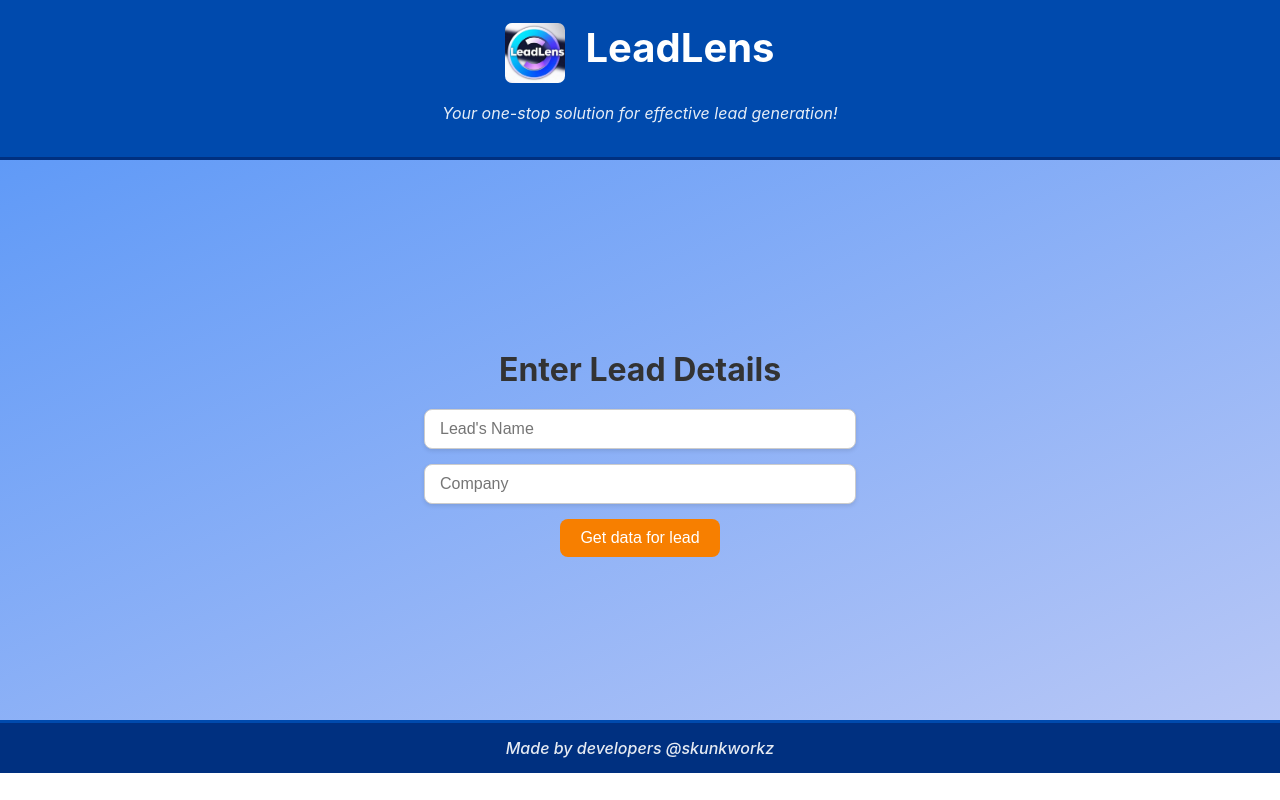
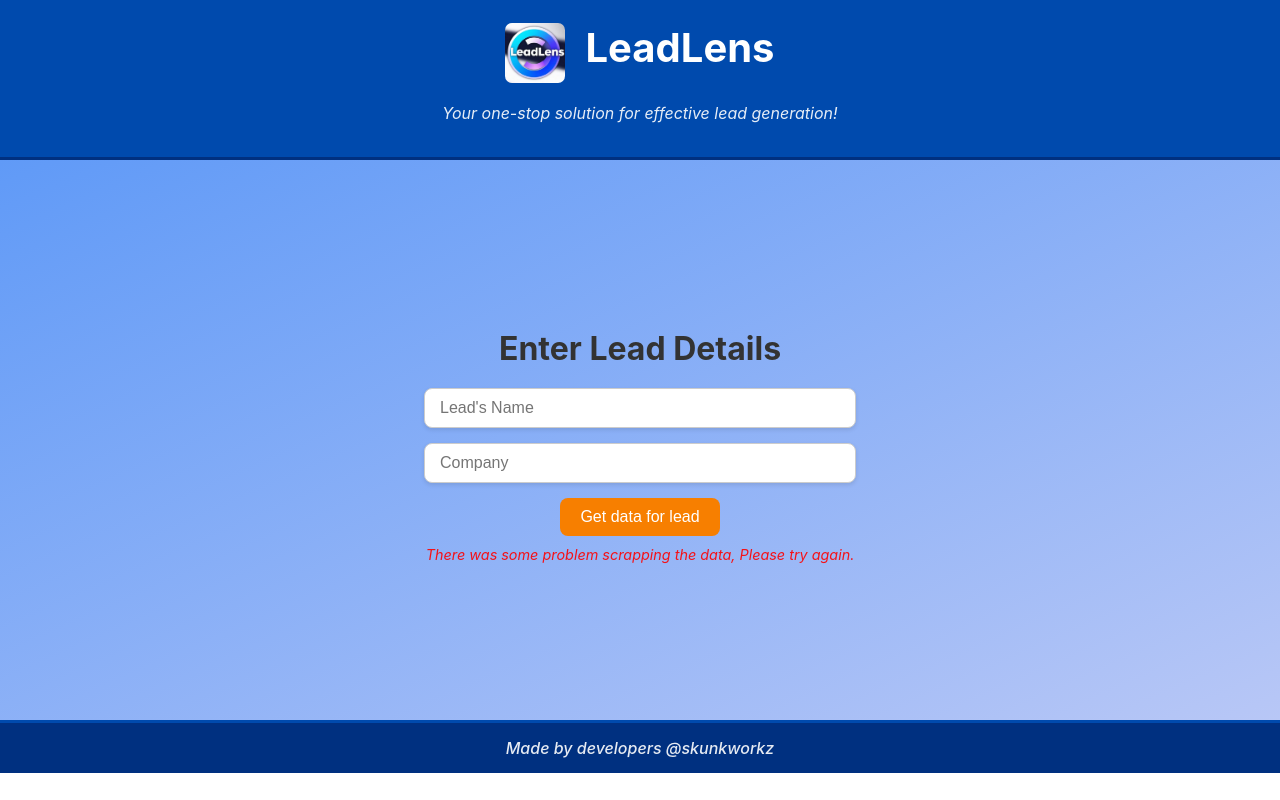
Before and after one commit to yuvraj-valuebound/LeadLens-react, a React (Create React App) app: page / in a window 1280 px wide. Both pictures are taken after a click on the button "Get data for lead". Built offline with nearby package versions, Linux system fonts and the light colour scheme; no server answers.

Commit message:
Updated home.js

```diff
--- a/src/api.js
+++ b/src/api.js
@@ -1,7 +1,7 @@
 import axios from 'axios';
 
 const api = axios.create({
-  baseURL: 'http://127.0.0.1:5000/api',  // http://172.190.96.197:5000/api  // http://127.0.0.1:5000/api
+  baseURL: 'http://172.190.96.197:5000/api',  // http://172.190.96.197:5000/api  // http://127.0.0.1:5000/api
 });
 
 export default api;
--- a/src/pages/Home.js
+++ b/src/pages/Home.js
@@ -12,7 +12,6 @@ const Home = () => {
   const [emailResponse, setEmailResponse] = useState(null);
   const [loading, setLoading] = useState(false);
   const [error, setError] = useState('');
-  // const leadId = "";
   const [leadId, setLeadId] = useState('');
 
   const handleLeadSubmit = async () => {
@@ -28,7 +27,6 @@ const Home = () => {
       });
 
       // Extract the lead ID from the response
-      // leadId = response.data.lead_id;
       const leadId = response.data.lead_id;
       console.log("lead id first response : ",leadId)
 
@@ -98,7 +96,7 @@ const Home = () => {
 
         {loading && <Loader message="Please wait, it may take 4-5 minutes..." />}
 
-        {/* {error && <p className="error">{error}</p>} */}
+        {error && <p className="error">{error}</p>}
 
         {leadResponse && (
           <div className="markdown-container">
```
